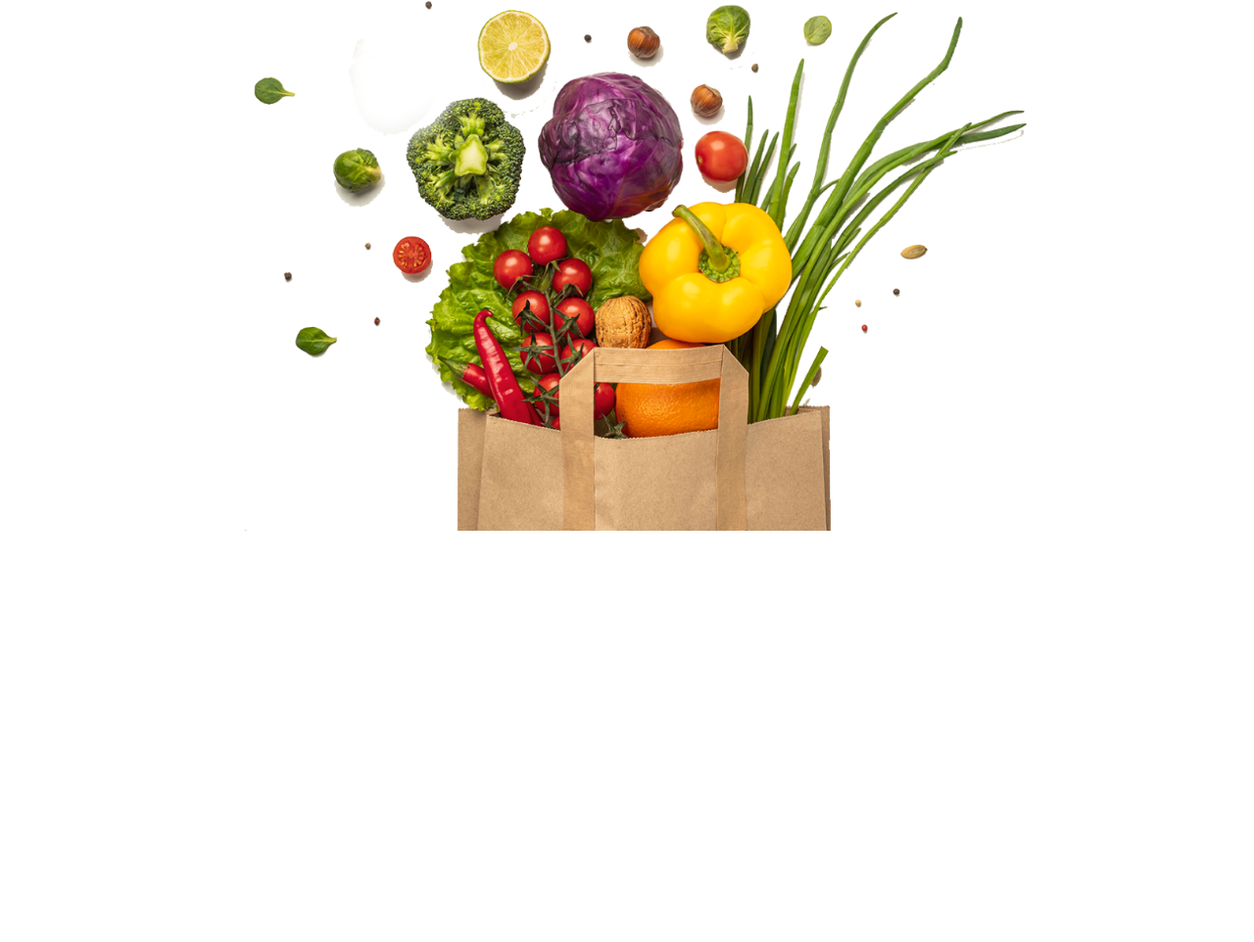
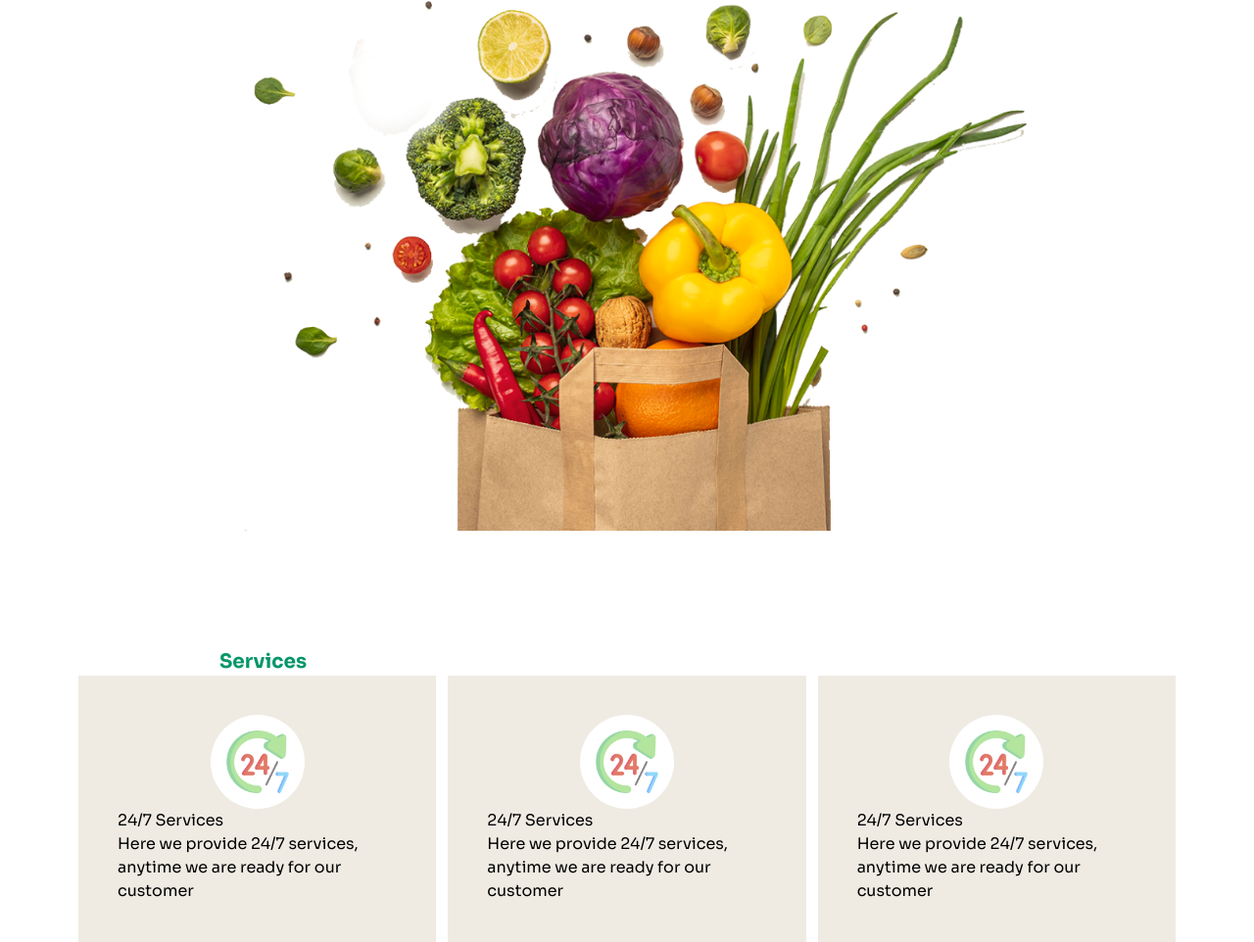
Before and after one commit to SumonaKeya/VegShop, a plain HTML site: page index.html in a window 1280 px wide. Shown: the part 401-1363 px from the top of the page at 98% size. Before the commit the page ends 1063 px from the top, so only its background shows below. Drawn offline with nearby package versions, Linux system fonts and the light colour scheme.

Commit message:
service section added

```diff
--- a/index.html
+++ b/index.html
@@ -47,7 +47,7 @@
 
     <main>
         <!-- Freshness section -->
-        <section class="md:container mx-auto p-20 bg-[#EFEBE3]">
+        <section class="md:container mx-auto p-20 custom-gradient">
             <div>
                 <h1 class="font-bold text-5xl text-center">Freshness <span class="text-green-600 font-bold">You Can Count</span> On, Prices You'll Love!</h1>
             </div>
@@ -55,6 +55,50 @@
                 <img src="./images/hero-vegetables.png" alt="nav img" class="w-full max-w-4xl p-10 h-auto">
             </div>
         </section>
+
+        <!-- Services Section -->
+         <section md:container mx-auto p-20>
+<h1 class="font-bold text-xl text-green-600 pl-56">Services</h1>
+
+<div class="flex flex-row justify-center gap-3 pl-20 pr-20 items-center">
+ <div style="background-color: #EFEBE3;" class="flex flex-col justify-center p-10 items-center" >
+    <div class="w-24 rounded-full bg-white p-4">
+            <img src="./images/service.png">
+      </div>
+
+    <div>
+        <h3>24/7 Services</h3>
+        <p>Here we provide 24/7 services, anytime we are ready for our customer</p>
+    </div>
+</div>
+
+<div style="background-color: #EFEBE3;" class="flex flex-col justify-center  p-10 items-center" >
+    <div class="w-24 rounded-full bg-white p-4">
+            <img src="./images/service.png">
+      </div>
+
+    <div>
+        <h3>24/7 Services</h3>
+        <p>Here we provide 24/7 services, anytime we are ready for our customer</p>
+    </div>
+</div>
+
+<div style="background-color: #EFEBE3;" class="flex flex-col justify-center  p-10 items-center" >
+    <div class="w-24 rounded-full bg-white p-4">
+            <img src="./images/service.png">
+      </div>
+
+    <div>
+        <h3>24/7 Services</h3>
+        <p>Here we provide 24/7 services, anytime we are ready for our customer</p>
+    </div>
+</div>
+
+  </div>
+
+
+
+</section>
     </main>
 
 </body>
```
Also changed, not shown: tailwind.config.js (added, +12 -0 lines).
